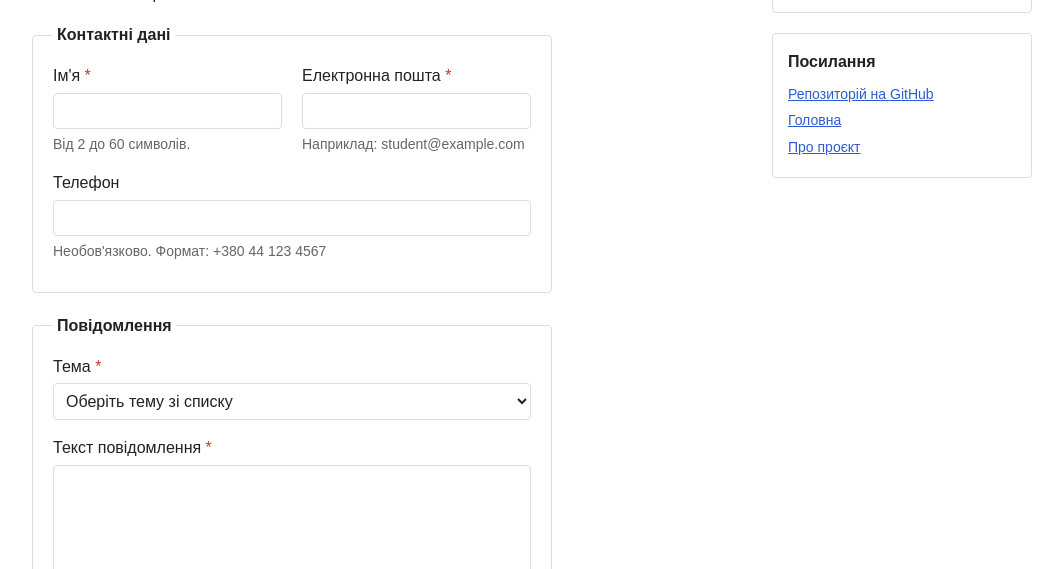
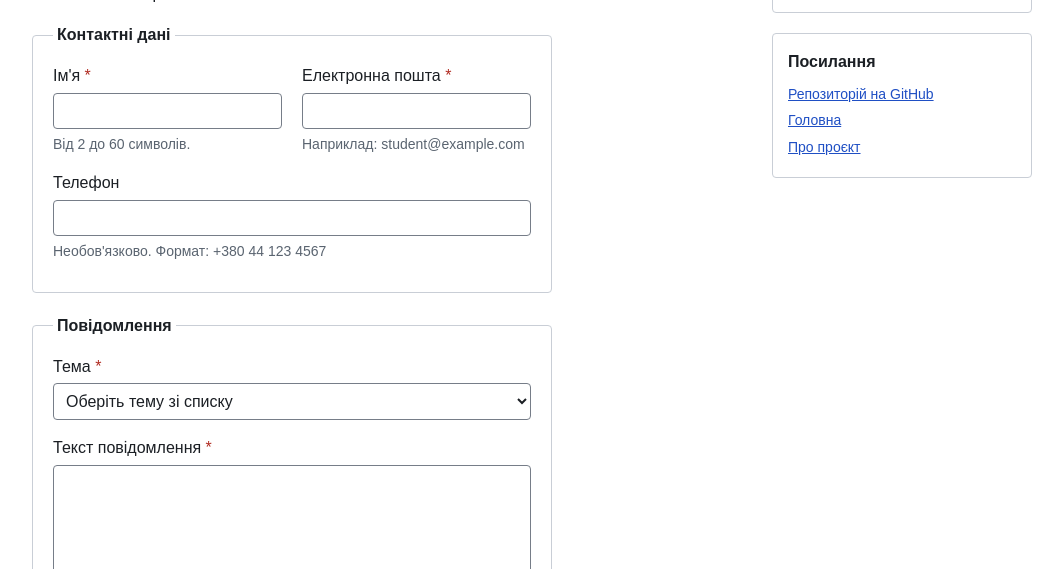
Before and after one commit to dreyliky/course-project, a plain HTML site: page contact.html in a window 1280 px wide. Shown: the part 231-800 px from the top of the page, without its empty margins (108-1171 px from the left). Drawn offline with Linux system fonts and the light colour scheme.

Commit message:
fix: raise contrast of input borders to meet wcag
The light grey border gave 1.36:1 against white while 3:1 is required for
the boundary of a control, so an empty field blended into the page. Add a
separate stronger border token instead of darkening decorative borders.

```diff
--- a/assets/css/style.css
+++ b/assets/css/style.css
@@ -282,13 +282,16 @@ section {
     margin-bottom: var(--space-xs);
 }
 
+/* Рамка поля вводу темніша за декоративні: елемент керування має бути
+   помітним, це вимога WCAG до контрасту нетекстових елементів. */
+
 .field input,
 .field select,
 .field textarea {
     width: 100%;
     padding: var(--space-sm);
     background-color: var(--color-surface);
-    border: var(--border-width) solid var(--color-border);
+    border: var(--border-width) solid var(--color-border-strong);
     border-radius: var(--radius-sm);
     color: var(--color-text);
     font-family: inherit;
--- a/assets/css/tokens.css
+++ b/assets/css/tokens.css
@@ -6,12 +6,13 @@
     /* Кольори — світла тема */
     --color-bg: #ffffff;
     --color-surface: #ffffff;
-    --color-text: #222222;
-    --color-text-muted: #666666;
-    --color-accent: #2f5bd0;
+    --color-text: #1b1f24;
+    --color-text-muted: #5a6470;
+    --color-accent: #1f4fc4;
     --color-on-accent: #ffffff;
-    --color-error: #c0392b;
-    --color-border: #dddddd;
+    --color-error: #b02a20;
+    --color-border: #c9ced6;
+    --color-border-strong: #767d88;
 
     /* Типографіка */
     --font-base: Arial, Helvetica, sans-serif;
@@ -60,5 +61,6 @@
         --color-on-accent: #10131a;
         --color-error: #ff9d92;
         --color-border: #39404b;
+        --color-border-strong: #78818e;
     }
 }
```
